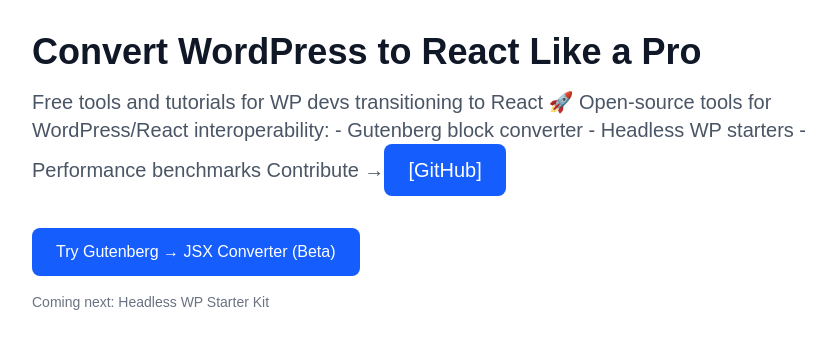
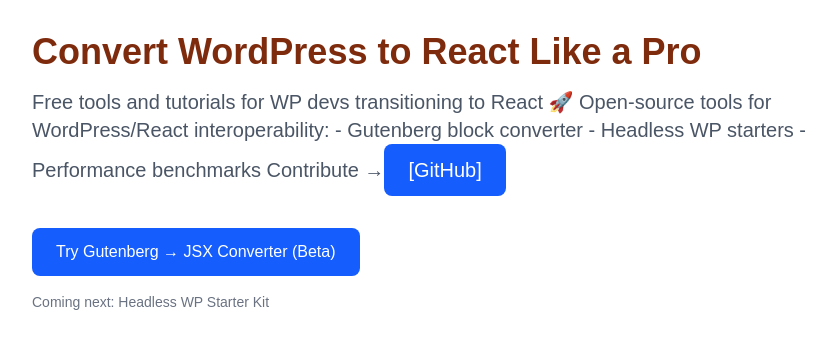
Before and after one commit to webkamal/wptoreact, a Next.js app: page / in a window 1280 px wide. Shown: the top 348 px of the page, without its empty margins (192-1016 px from the left). Built offline with nearby package versions, Linux system fonts and the light colour scheme.

Commit message:
heading color changed to orange

```diff
--- a/src/app/page.tsx
+++ b/src/app/page.tsx
@@ -3,7 +3,7 @@
 export default function Home() {
   return (
     <main className="max-w-4xl mx-auto p-8">
-      <h1 className="text-4xl font-bold text-gray-900">
+      <h1 className="text-4xl font-bold text-orange-900">
         Convert WordPress to React Like a Pro
       </h1>
       <p className="mt-4 text-xl text-gray-600">
```
